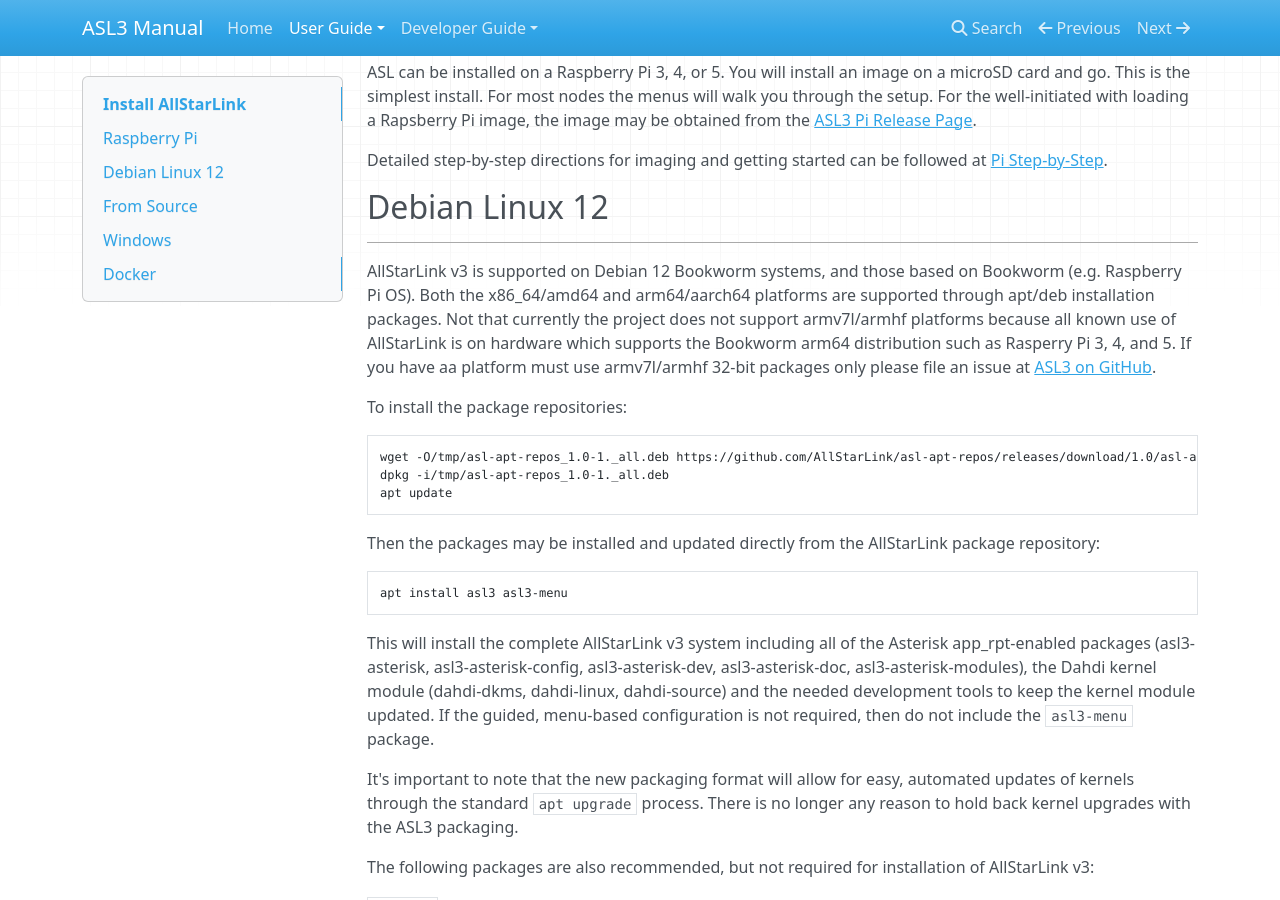
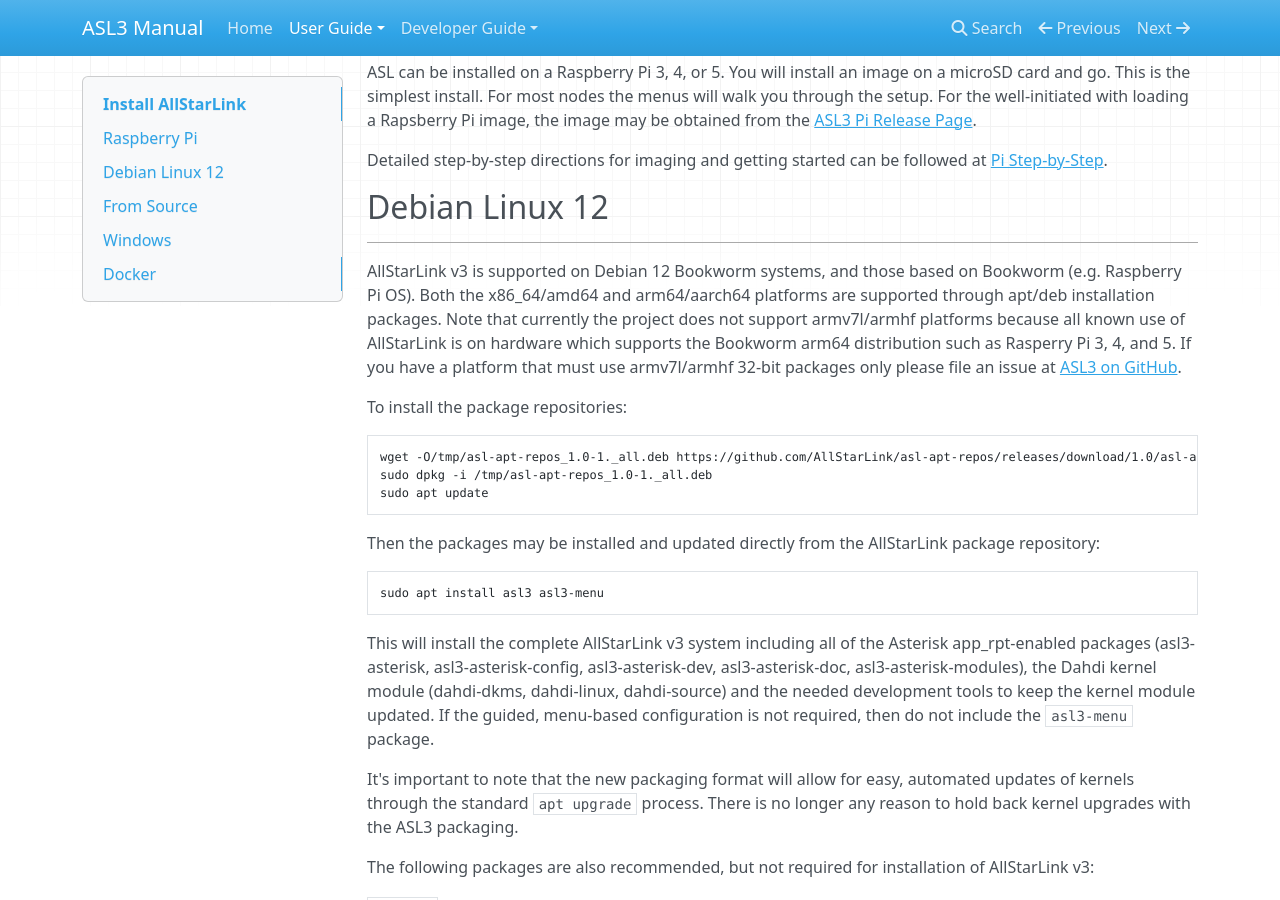
Before and after one commit to AllStarLink/ASL3-Manual, an MkDocs documentation site: the page built from docs/user-guide/install.md, in a window 1280 px wide and 900 px high, scrolled down 338 px. Built offline with MkDocs 1.6.1, drawn with Linux system fonts in a browser that asks for light colours; nearby versions of some CDN libraries.

Commit message:
other typos, and add sudo to commands that need it

````diff
--- a/docs/user-guide/install.md
+++ b/docs/user-guide/install.md
@@ -23,25 +23,25 @@
 
 AllStarLink v3 is supported on Debian 12 Bookworm systems, and those based
 on Bookworm (e.g. Raspberry Pi OS). Both the x86_64/amd64 and arm64/aarch64
-platforms are supported through apt/deb installation packages. Not that currently
+platforms are supported through apt/deb installation packages. Note that currently
 the project does not support armv7l/armhf platforms because all known
 use of AllStarLink is on hardware which supports the Bookworm arm64 distribution
-such as Rasperry Pi 3, 4, and 5. If you have aa platform must use armv7l/armhf
+such as Rasperry Pi 3, 4, and 5. If you have a platform that must use armv7l/armhf
 32-bit packages only please file an issue at [ASL3 on GitHub](https://github.com/AllStarLink/ASL3/issues).
 
 To install the package repositories:
 
 ```bash
 wget -O/tmp/asl-apt-repos_1.0-1._all.deb https://github.com/AllStarLink/asl-apt-repos/releases/download/1.0/asl-apt-repos_1.0-1._all.deb
-dpkg -i/tmp/asl-apt-repos_1.0-1._all.deb
-apt update
+sudo dpkg -i /tmp/asl-apt-repos_1.0-1._all.deb
+sudo apt update
 ```
 
 Then the packages may be installed and updated directly from the AllStarLink package
 repository:
 
 ```bash
-apt install asl3 asl3-menu
+sudo apt install asl3 asl3-menu
 ```
 
 This will install the complete AllStarLink v3 system including
````
